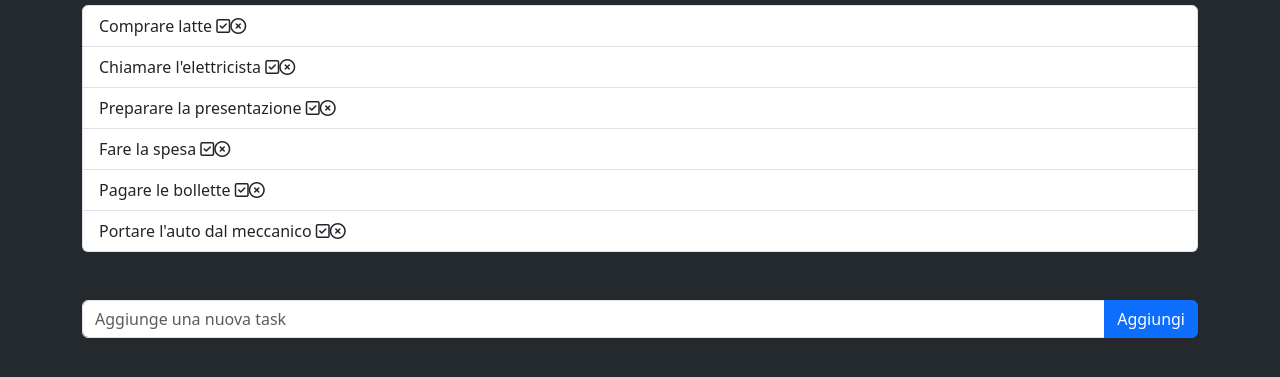
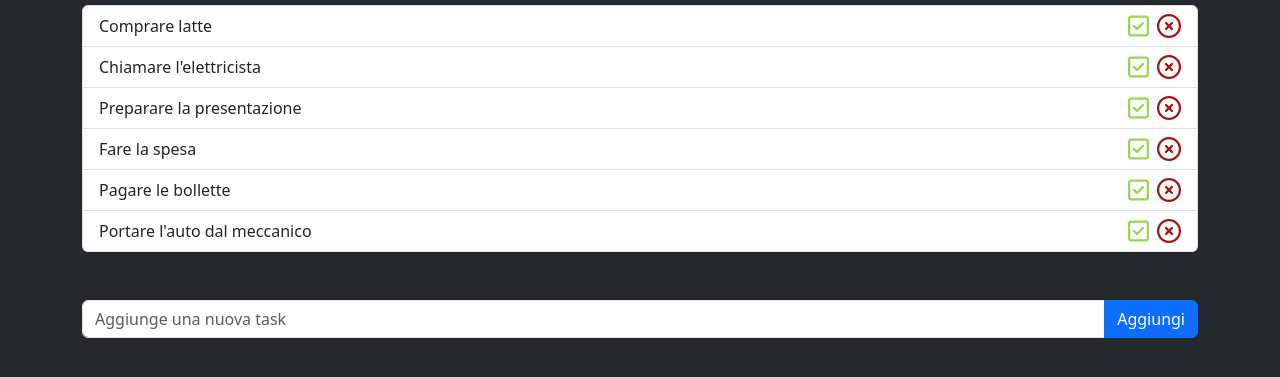
Before and after one commit to Gutierrez-Pool/vue-todolist, a plain HTML site: page index.html in a window 1280 px wide. Shown: the part 147-524 px from the top of the page. Drawn offline with nearby package versions, Linux system fonts and the light colour scheme.

Commit message:
piccole modifiche

```diff
--- a/css/style.css
+++ b/css/style.css
@@ -1,5 +1,16 @@
 .done {
+    text-decoration: line-through !important;
+}
 
-    text-decoration: line-through !important;
+li .fa-regular {
+    cursor: pointer;
+    font-size: 1.5em;
+}
 
+li .fa-square-check {
+    color: rgb(149, 216, 83);
 }
+
+li .fa-circle-xmark {
+    color: rgb(165, 19, 19);
+}
--- a/index.html
+++ b/index.html
@@ -36,16 +36,18 @@
                     <li
                         v-for="(currentTask, index) in tasks"
                         :class="currentTask.done == true ? 'done' : '' "
-                        class="list-group-item"
+                        class="list-group-item d-flex justify-content-between align-items-center"
                     >
+                            {{ currentTask.text }}
 
-                        {{ currentTask.text }}
-
-                        <i @click="taskDone(index)"
-                            class="fa-regular fa-square-check">
-                        </i>
-                        <i @click="deleteTask(index)"
-                            class="fa-regular fa-circle-xmark"></i>
+                        <div class="d-flex gap-2">
+                            <i @click="taskDone(index)"
+                                class="fa-regular fa-square-check">
+                            </i>
+                            <i @click="deleteTask(index)"
+                                class="fa-regular fa-circle-xmark">
+                            </i>
+                        </div>
                     </li>
                 </ul>
 
--- a/js/script.js
+++ b/js/script.js
@@ -1,5 +1,3 @@
-// Bonus:
-// 1- oltre al click sul pulsante per la aggiunta del task, intercettare anche il tasto ENTER per aggiungere il todo alla lista
 // 2- cliccando sul testo dell'item, invertire il valore della proprietà done del to-do corrispondente (se done era uguale a false, impostare true e viceversa)
 
 const {createApp} = Vue;
```
